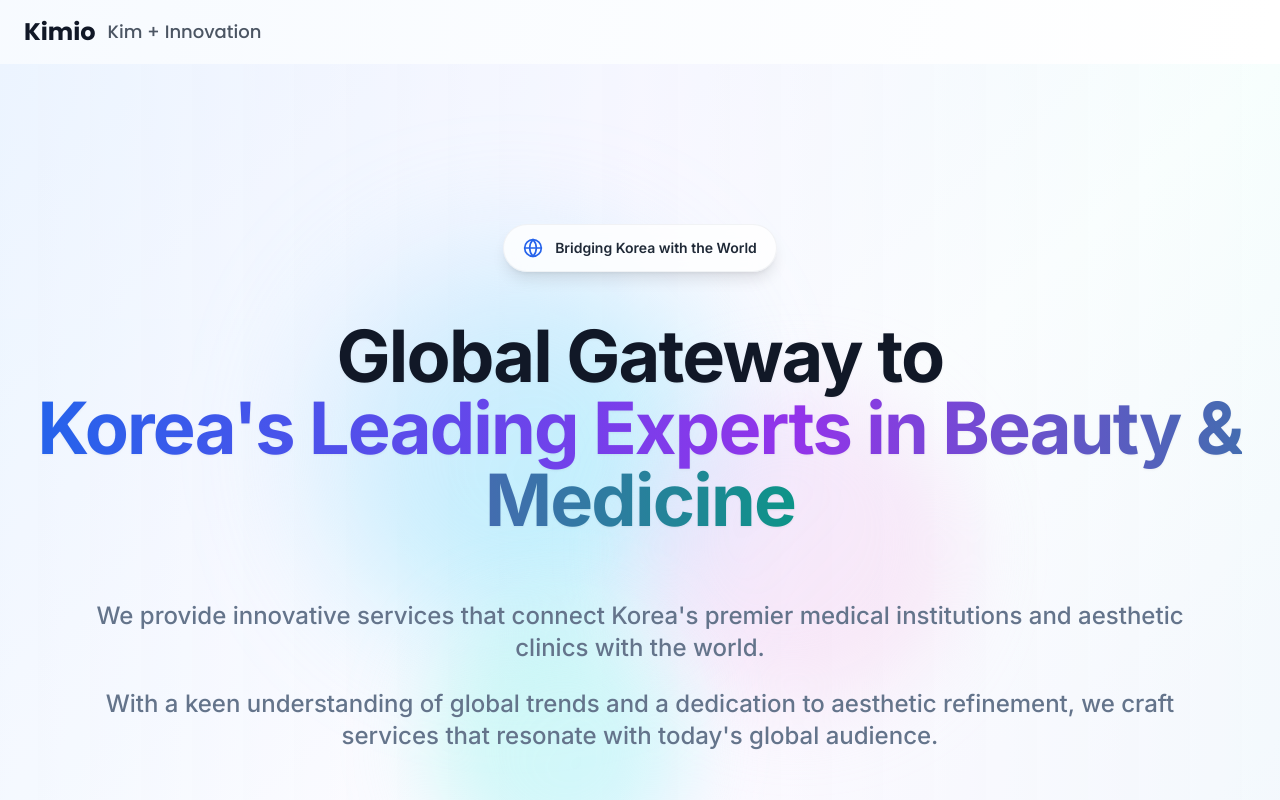
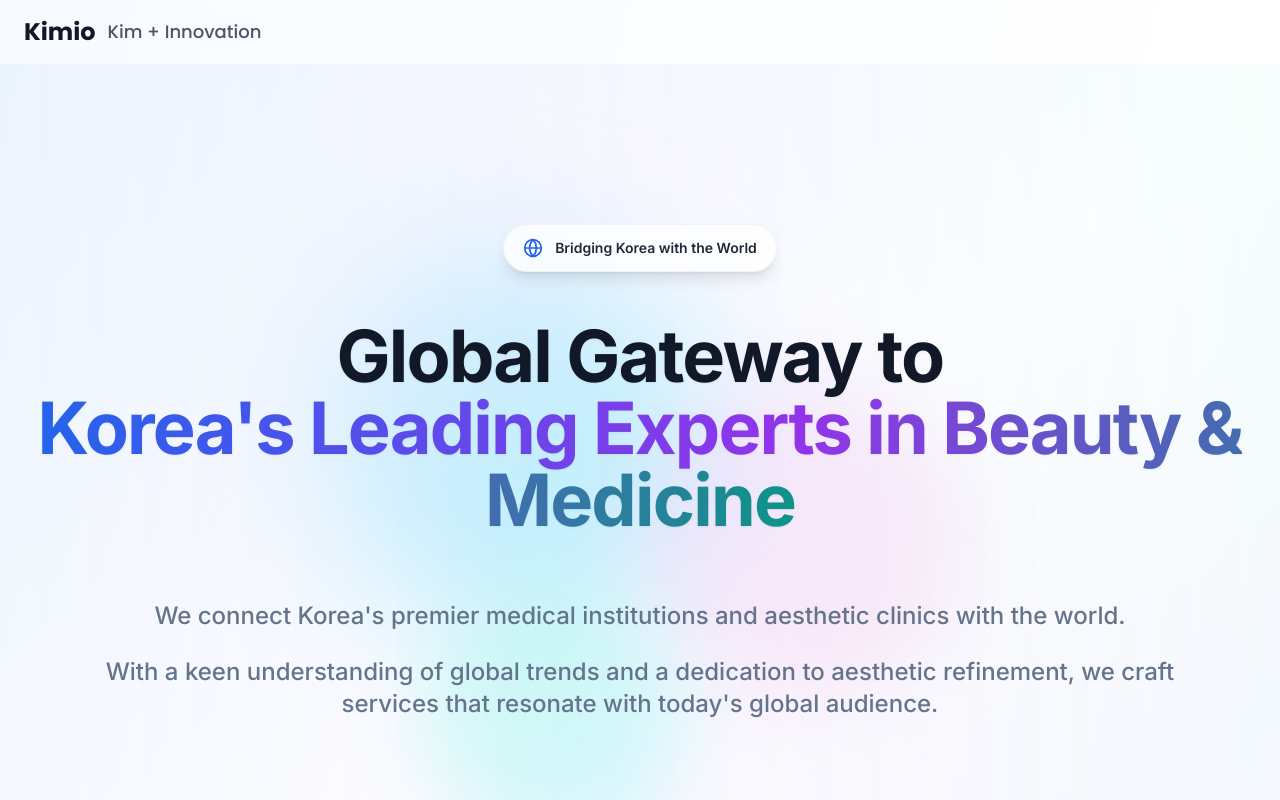
Before and after one commit to hi-jihyun-nam/stellar-web-welcome-site, a React (Vite) app: page / in a window 1280 px wide. Shown: the top 800 px of the page. Built offline with nearby package versions, Linux system fonts and the light colour scheme.

Commit message:
Refactor: Update Hero section text

```diff
--- a/src/components/Hero.tsx
+++ b/src/components/Hero.tsx
@@ -1,3 +1,4 @@
+
 import { Sparkles, ArrowRight, Globe } from "lucide-react";
 import { Button } from "@/components/ui/button";
 import AnimatedCounter from "./AnimatedCounter";
@@ -33,7 +34,7 @@ const Hero = () => {
             </span>
           </h1>
           <p className="text-lg sm:text-xl max-w-6xl mx-auto leading-relaxed px-4 sm:px-6 md:px-8 text-slate-500 font-medium md:text-2xl">
-            We provide innovative services that connect Korea's premier medical institutions and aesthetic clinics with the world.
+            We connect Korea's premier medical institutions and aesthetic clinics with the world.
             <span className="block mt-4 sm:mt-5 md:mt-6">
               With a keen understanding of global trends and a dedication to aesthetic refinement, we craft services that resonate with today's global audience.
             </span>
```
